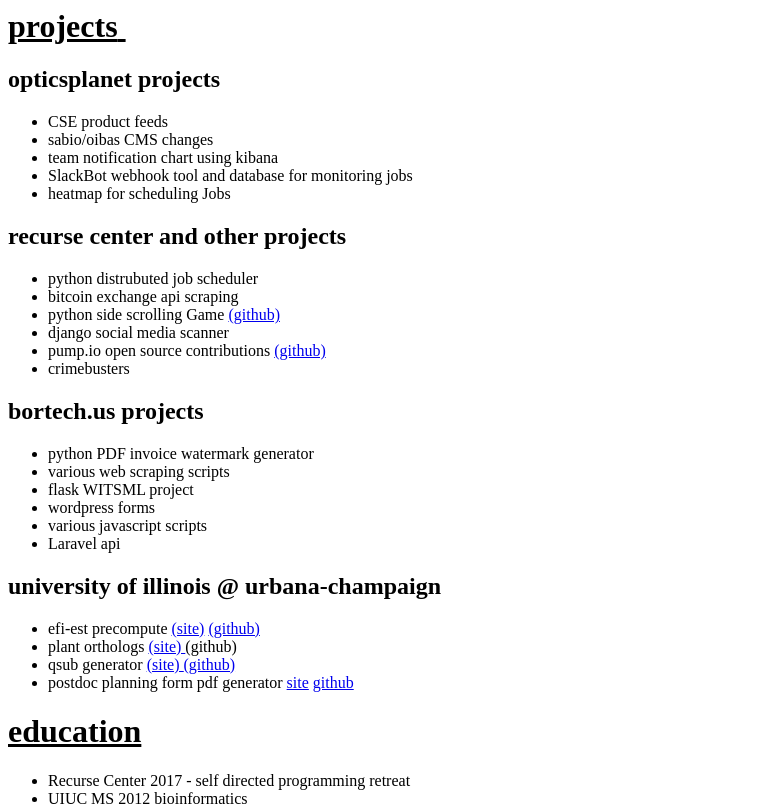
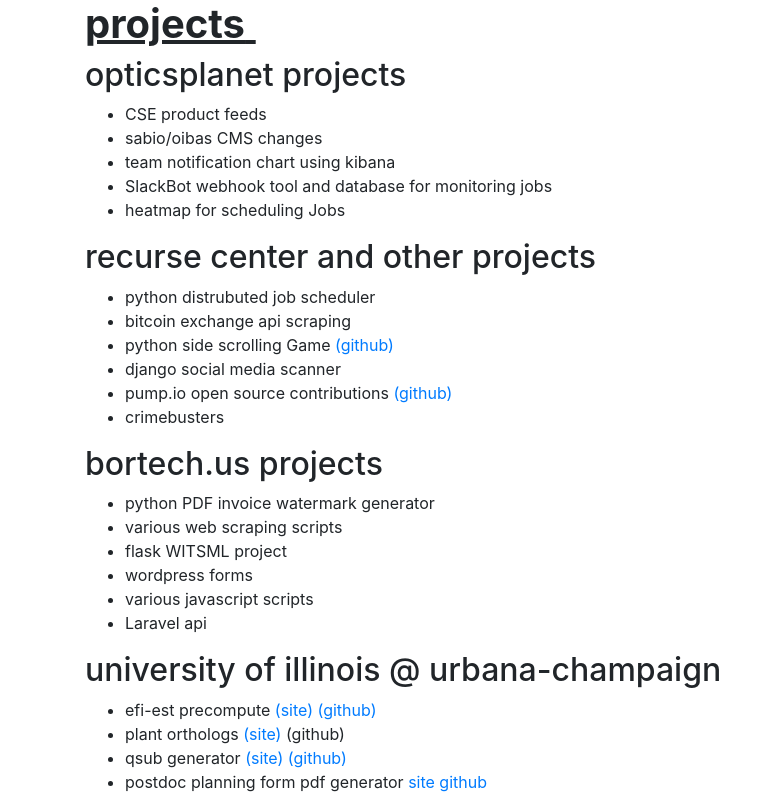
Before and after one commit to bio-boris/bio-boris.github.io, a plain HTML site: page index.html in a window 1280 px wide. Shown: the top 805 px of the page, without its empty margins (0-774 px from the left). Drawn offline with nearby package versions, Linux system fonts and the light colour scheme.

Commit message:
Update index.html

```diff
--- a/index.html
+++ b/index.html
@@ -1,4 +1,10 @@
-<div>
+<html>
+<head>
+<link href="https://maxcdn.bootstrapcdn.com/bootstrap/4.0.0-beta.2/css/bootstrap.min.css" rel="stylesheet" integrity="sha384-PsH8R72JQ3SOdhVi3uxftmaW6Vc51MKb0q5P2rRUpPvrszuE4W1povHYgTpBfshb" crossorigin="anonymous">
+  <title>Projects</title>
+</head>
+<body>
+  <div class='container'>
 <h1><span style="text-decoration: underline;"><strong>projects</strong>&nbsp;</span></h1>
 <h2>opticsplanet projects</h2>
 <ul>
@@ -50,3 +56,5 @@
 <li><a href="https://www.linkedin.com/in/bsadkhin">linkedIn</a></li>
 </ul>
 </div>
+  </body>
+</html>
```
